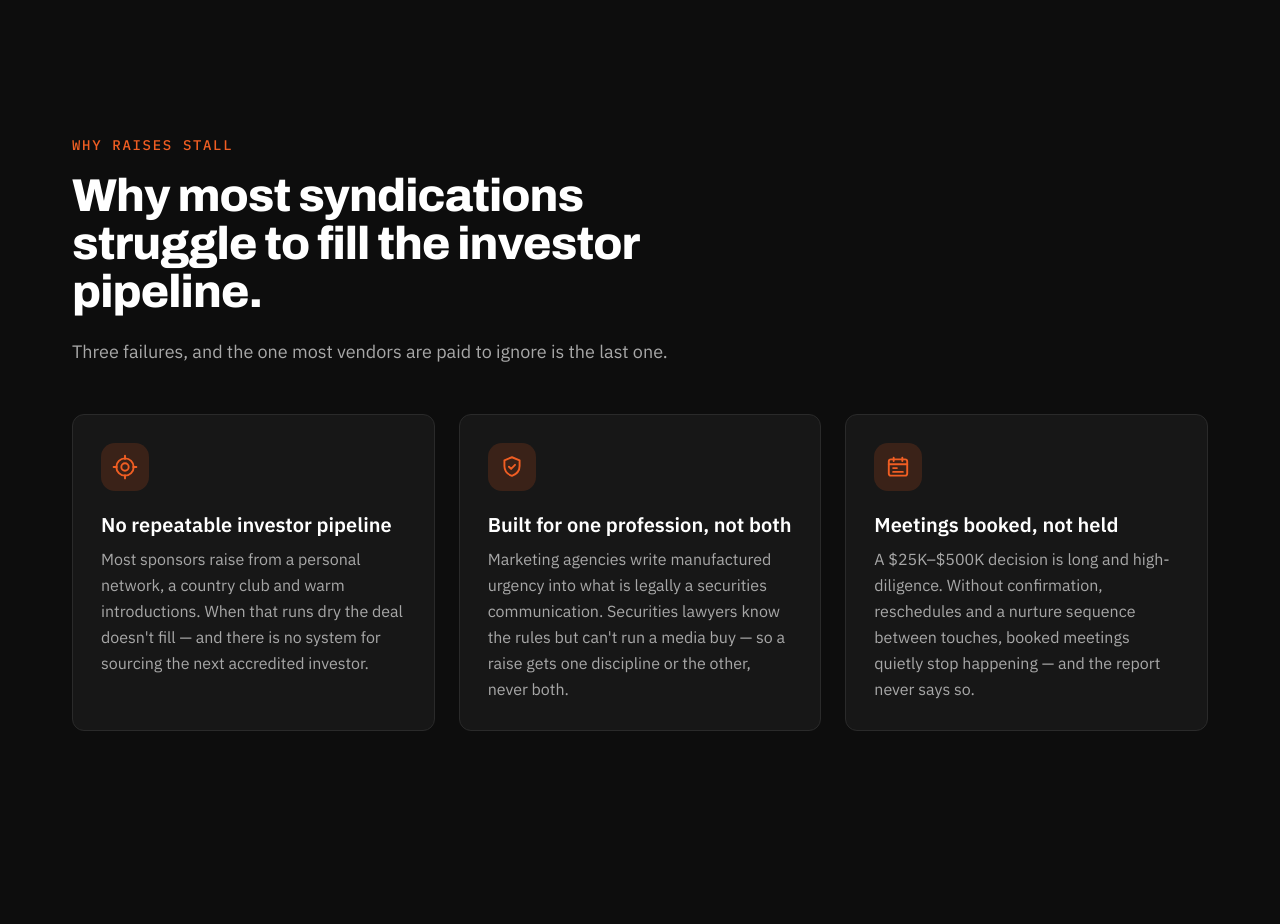
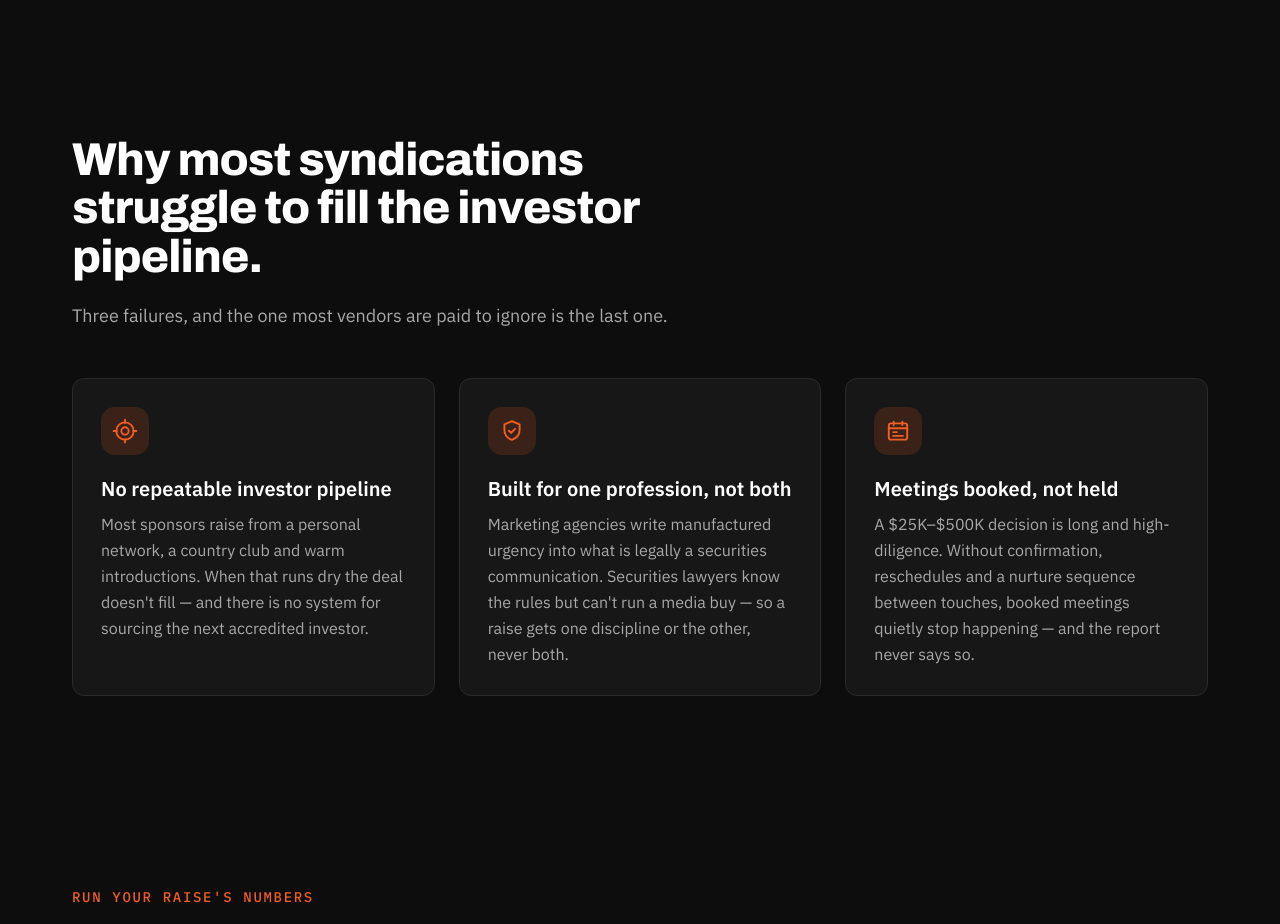
Before and after one commit to cj-real-estate/ASCENT, a Next.js app: page /sponsors in a window 1280 px wide. Shown: the part 1220-2144 px from the top of the page. Built offline with nearby package versions, Linux system fonts and the light colour scheme.

Commit message:
Sponsor page: drop the 'Why raises stall' eyebrow
Co-Authored-By: Claude Opus 5.5 <noreply@anthropic.com>
Claude-Session: https://claude.ai/code/session_01Be27PrYBbAb4oZRm6Spg1e

```diff
--- a/content/verticals/sponsors.ts
+++ b/content/verticals/sponsors.ts
@@ -589,7 +589,7 @@ export const sponsorsPage: SponsorPageContent = {
   },
 
   problems: {
-    eyebrow: "WHY RAISES STALL",
+    eyebrow: null,
     h2: "Why most syndications struggle to fill the investor pipeline.",
     sub: "Three failures, and the one most vendors are paid to ignore is the last one.",
     cards: [
--- a/content/verticals/types.ts
+++ b/content/verticals/types.ts
@@ -284,7 +284,8 @@ export interface SponsorPageContent {
     video: { basePath: string } | null;
   };
   problems: {
-    eyebrow: string;
+    /** Null renders no eyebrow (removed at the owner's request, 2026-10-07). */
+    eyebrow: string | null;
     h2: string;
     sub: string;
     cards: { icon: IconName; title: string; body: string }[];
--- a/src/components/sponsor/SponsorPage.tsx
+++ b/src/components/sponsor/SponsorPage.tsx
@@ -351,8 +351,8 @@ function Problems({ page }: { page: SponsorPageContent }) {
   return (
     <section className="py-16 md:py-24">
       <div className={shell}>
-        <Eyebrow>{problems.eyebrow}</Eyebrow>
-        <h2 className={`${h2} mt-4`}>{problems.h2}</h2>
+        {problems.eyebrow ? <Eyebrow>{problems.eyebrow}</Eyebrow> : null}
+        <h2 className={problems.eyebrow ? `${h2} mt-4` : h2}>{problems.h2}</h2>
         <p className={sub}>{problems.sub}</p>
         <ul className="mt-10 grid gap-4 md:mt-12 md:grid-cols-3 md:gap-6">
           {problems.cards.map((item) => (
```
